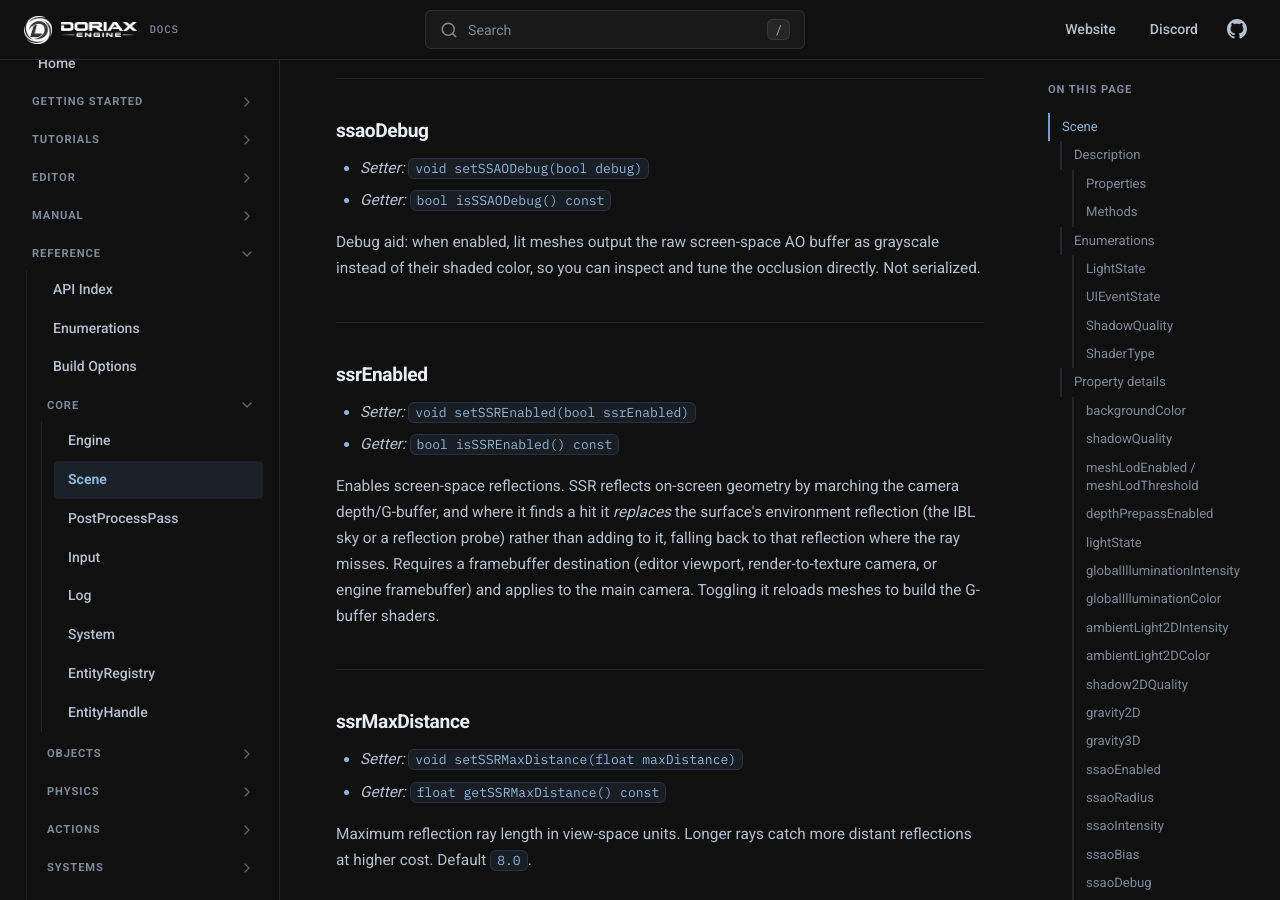
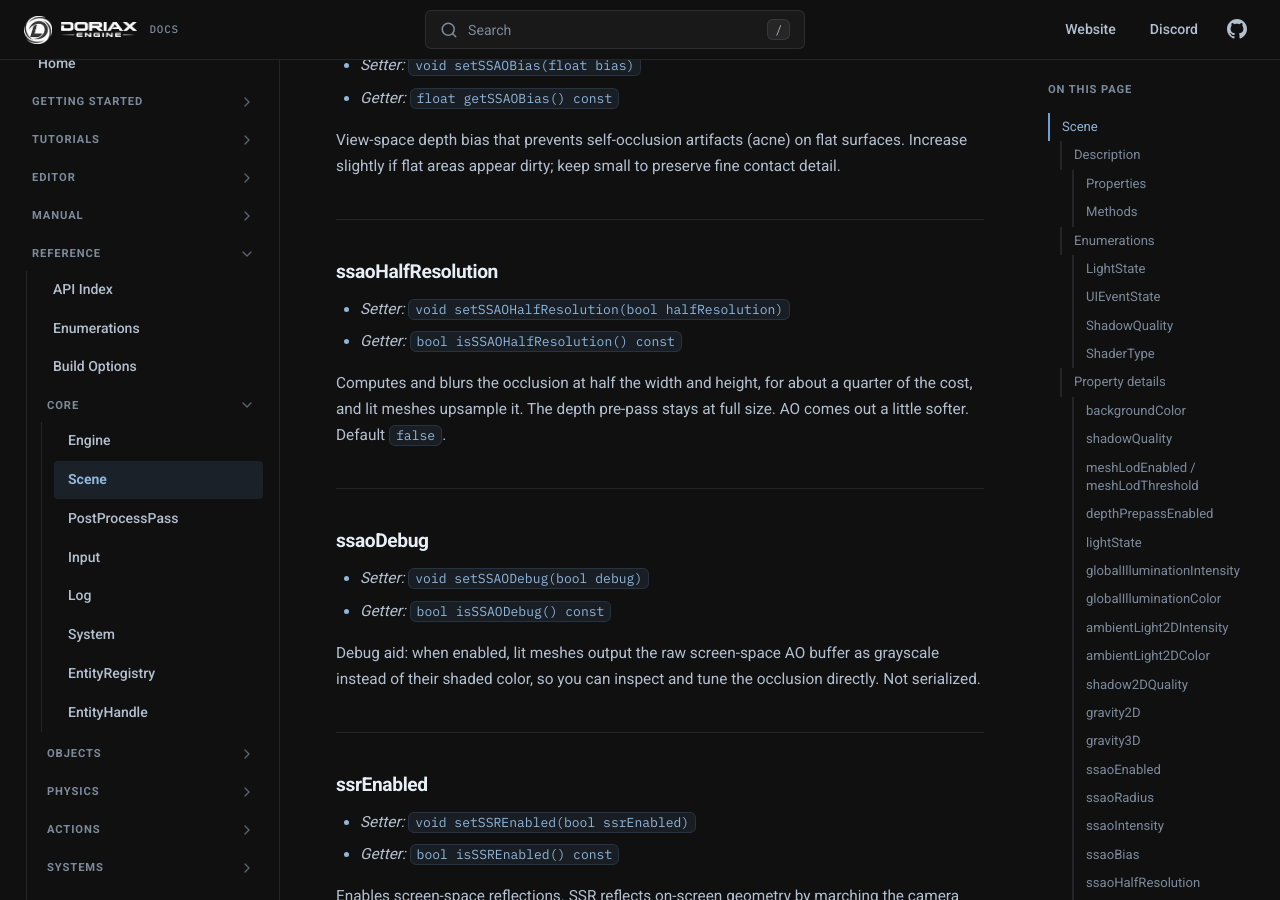
Before and after one commit to doriaxengine/doriax-docs, an MkDocs documentation site: the page built from docs/reference/classes/scene.md, in a window 1280 px wide and 900 px high, scrolled down 13120 px. Built offline with MkDocs 1.6.1, drawn with Linux system fonts in a browser that asks for light colours; comment, search, counter and statistics services are not loaded; some of the changed text lies outside the part shown.

Commit message:
Documented half resolution SSAO

```diff
--- a/docs/reference/classes/scene.md
+++ b/docs/reference/classes/scene.md
@@ -52,6 +52,7 @@ A `Scene` is the root container for all objects, systems, and resources in a pro
 | float | [ssaoRadius](#ssaoradius) | `0.5` | C++ \| Lua |
 | float | [ssaoIntensity](#ssaointensity) | `1.0` | C++ \| Lua |
 | float | [ssaoBias](#ssaobias) | `0.025` | C++ \| Lua |
+| bool | [ssaoHalfResolution](#ssaohalfresolution) | `false` | C++ \| Lua |
 | bool | [ssaoDebug](#ssaodebug) | `false` | C++ \| Lua |
 | bool | [ssrEnabled](#ssrenabled) | `false` | C++ \| Lua |
 | float | [ssrMaxDistance](#ssrmaxdistance) | `8.0` | C++ \| Lua |
@@ -118,6 +119,8 @@ A `Scene` is the root container for all objects, systems, and resources in a pro
 | float | [getSSAOIntensity](#ssaointensity) | C++ \| Lua |
 | void | [setSSAOBias](#ssaobias) | C++ \| Lua |
 | float | [getSSAOBias](#ssaobias) | C++ \| Lua |
+| void | [setSSAOHalfResolution](#ssaohalfresolution) | C++ \| Lua |
+| bool | [isSSAOHalfResolution](#ssaohalfresolution) | C++ \| Lua |
 | void | [setSSAODebug](#ssaodebug) | C++ \| Lua |
 | bool | [isSSAODebug](#ssaodebug) | C++ \| Lua |
 | void | [setSSREnabled](#ssrenabled) | C++ \| Lua |
@@ -422,6 +425,15 @@ Strength of the effect, applied as an exponent on the occlusion factor — highe
 * *Getter:* `float getSSAOBias() const`
 
 View-space depth bias that prevents self-occlusion artifacts (acne) on flat surfaces. Increase slightly if flat areas appear dirty; keep small to preserve fine contact detail.
+
+---
+
+### ssaoHalfResolution
+
+* *Setter:* `void setSSAOHalfResolution(bool halfResolution)`
+* *Getter:* `bool isSSAOHalfResolution() const`
+
+Computes and blurs the occlusion at half the width and height, for about a quarter of the cost, and lit meshes upsample it. The depth pre-pass stays at full size. AO comes out a little softer. Default `false`.
 
 ---
 
```
Also changed, not shown: docs/manual/rendering-pipeline.md (+5 -1 lines).
